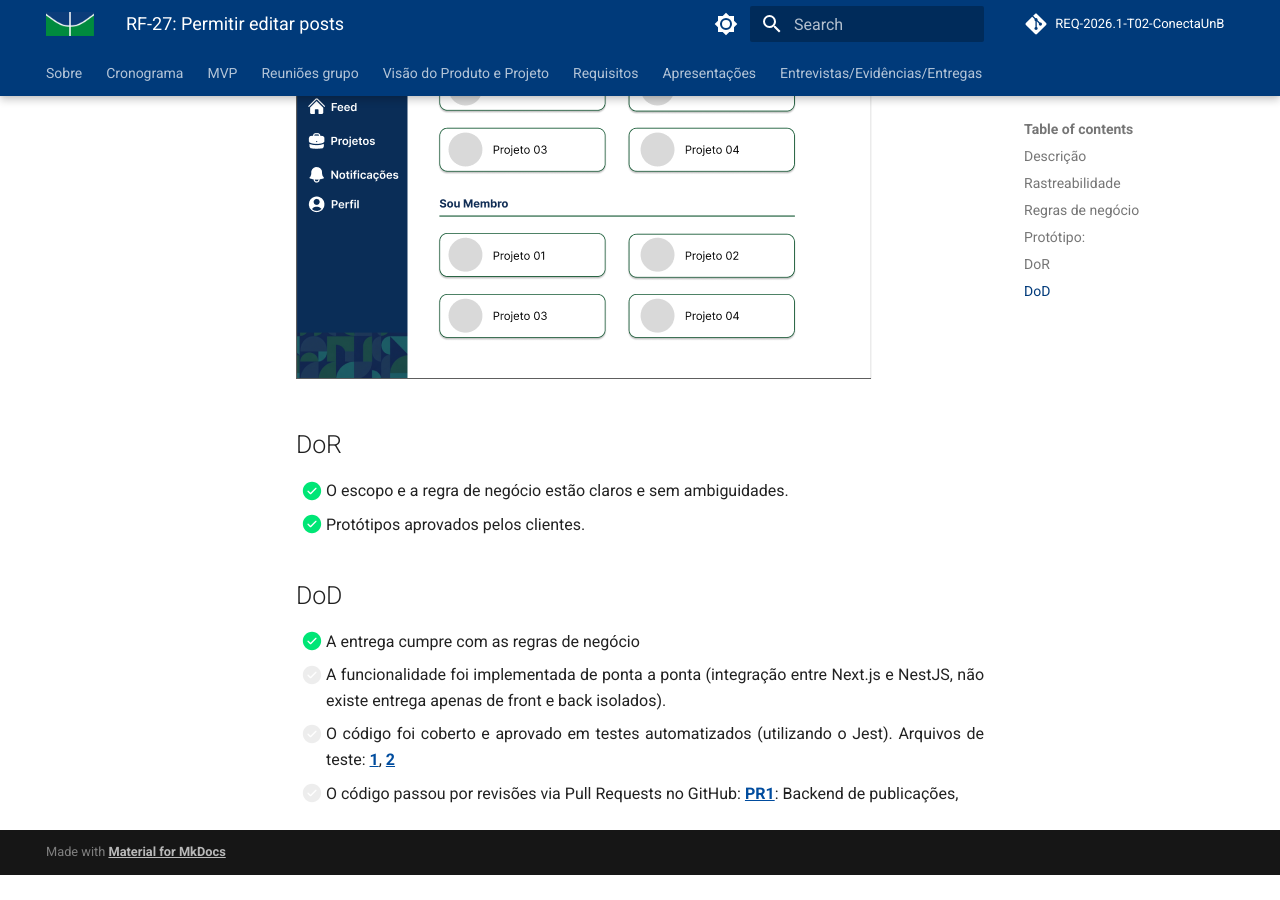
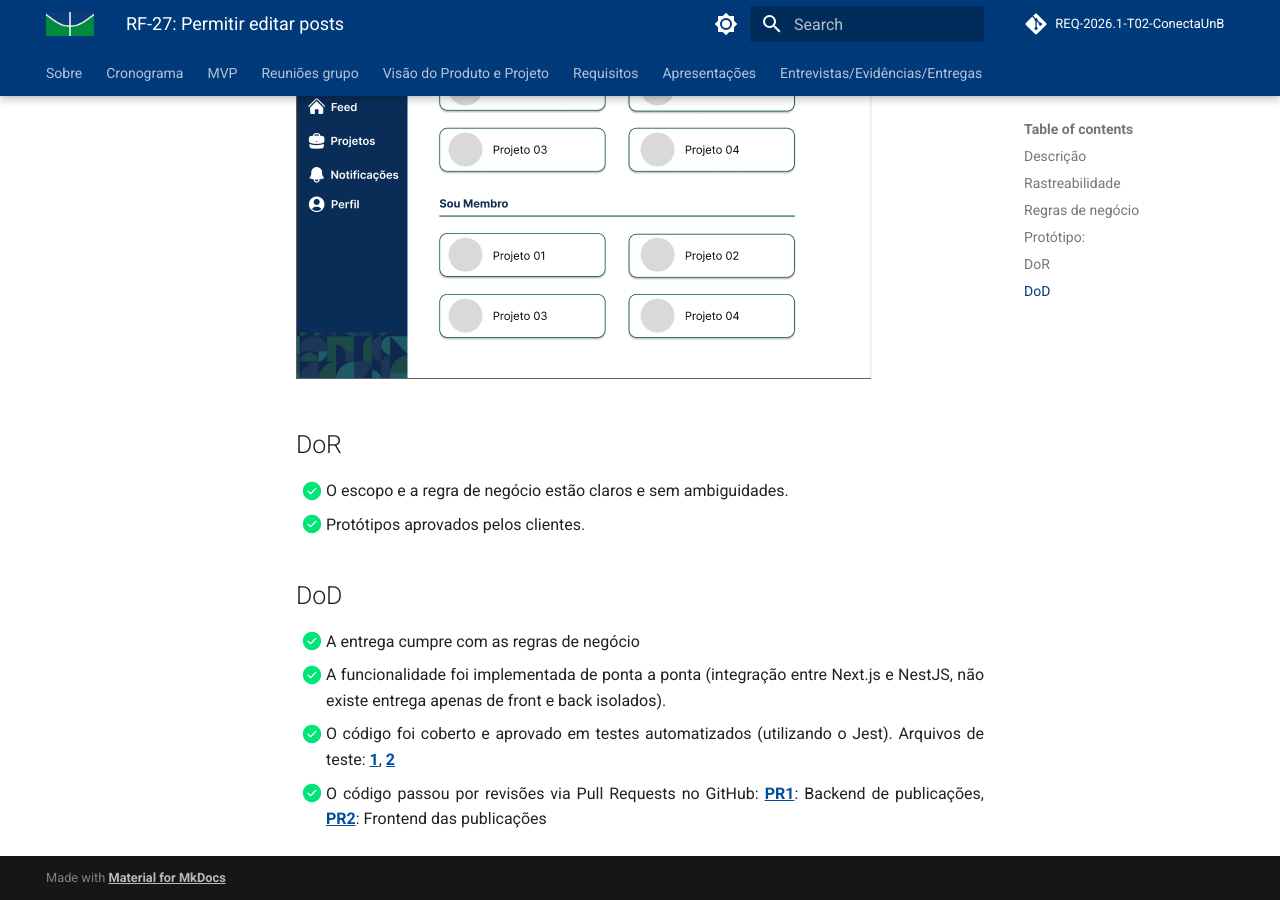
Before and after one commit to mdsreq-fga-unb/REQ-2026.1-T02-ConectaUnB, an MkDocs documentation site: the page built from docs/RFuncionais/RF_27.md, in a window 1280 px wide and 900 px high, scrolled down 842 px. Built offline with MkDocs 1.6.1 and Material for MkDocs 9.7.7, drawn with Linux system fonts in a browser that asks for light colours; comment, search, counter and statistics services are not loaded; before the commit the page ends 1717 px from its top, so only the background shows below that.

Commit message:
docs: Atualiza dor e dod

```diff
--- a/docs/RFuncionais/RF_27.md
+++ b/docs/RFuncionais/RF_27.md
@@ -27,6 +27,6 @@
 
 ## DoD
 - [x] A entrega cumpre com as regras de negócio
-- [ ] A funcionalidade foi implementada de ponta a ponta (integração entre Next.js e NestJS, não existe entrega apenas de front e back isolados).
-- [ ] O código foi coberto e aprovado em testes automatizados (utilizando o Jest). Arquivos de teste: [1](https://github.com/mdsreq-fga-unb/REQ-2026.1-T02-ConectaUnB/blob/developer/apps/back/src/postagem/postagem.controller.spec.ts), [2](https://github.com/mdsreq-fga-unb/REQ-2026.1-T02-ConectaUnB/blob/developer/apps/back/src/postagem/postagem.service.spec.ts)
-- [ ] O código passou por revisões via Pull Requests no GitHub: [PR1](https://github.com/mdsreq-fga-unb/REQ-2026.1-T02-ConectaUnB/pull/156): Backend de publicações,
+- [x] A funcionalidade foi implementada de ponta a ponta (integração entre Next.js e NestJS, não existe entrega apenas de front e back isolados).
+- [x] O código foi coberto e aprovado em testes automatizados (utilizando o Jest). Arquivos de teste: [1](https://github.com/mdsreq-fga-unb/REQ-2026.1-T02-ConectaUnB/blob/developer/apps/back/src/postagem/postagem.controller.spec.ts), [2](https://github.com/mdsreq-fga-unb/REQ-2026.1-T02-ConectaUnB/blob/developer/apps/back/src/postagem/postagem.service.spec.ts)
+- [x] O código passou por revisões via Pull Requests no GitHub: [PR1](https://github.com/mdsreq-fga-unb/REQ-2026.1-T02-ConectaUnB/pull/156): Backend de publicações, [PR2](https://github.com/mdsreq-fga-unb/REQ-2026.1-T02-ConectaUnB/pull/165): Frontend das publicações
```
Also changed, not shown: docs/RFuncionais/RF_28.md (+4 -2 lines).
